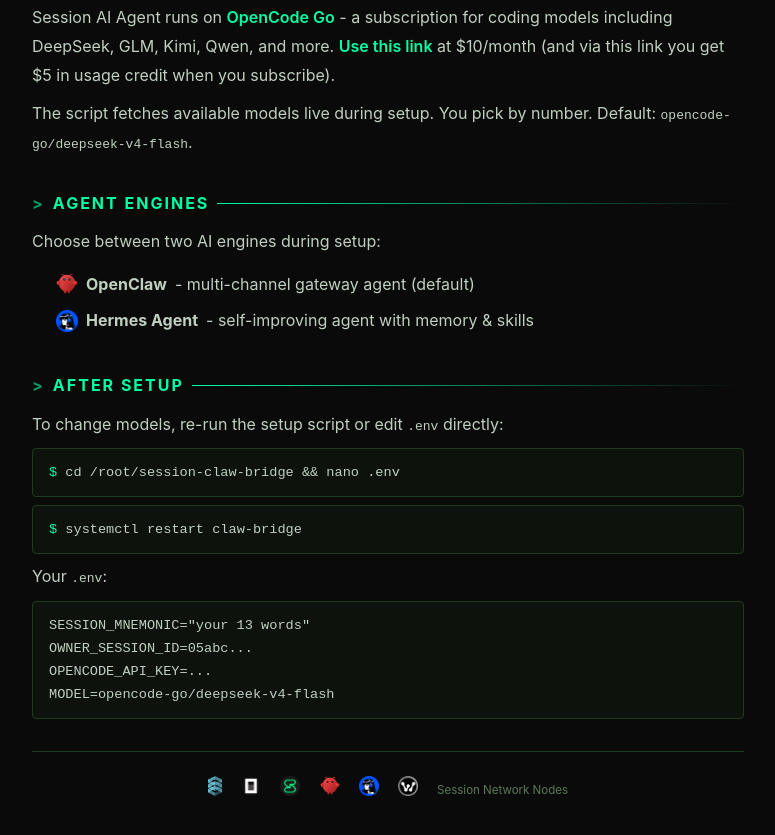
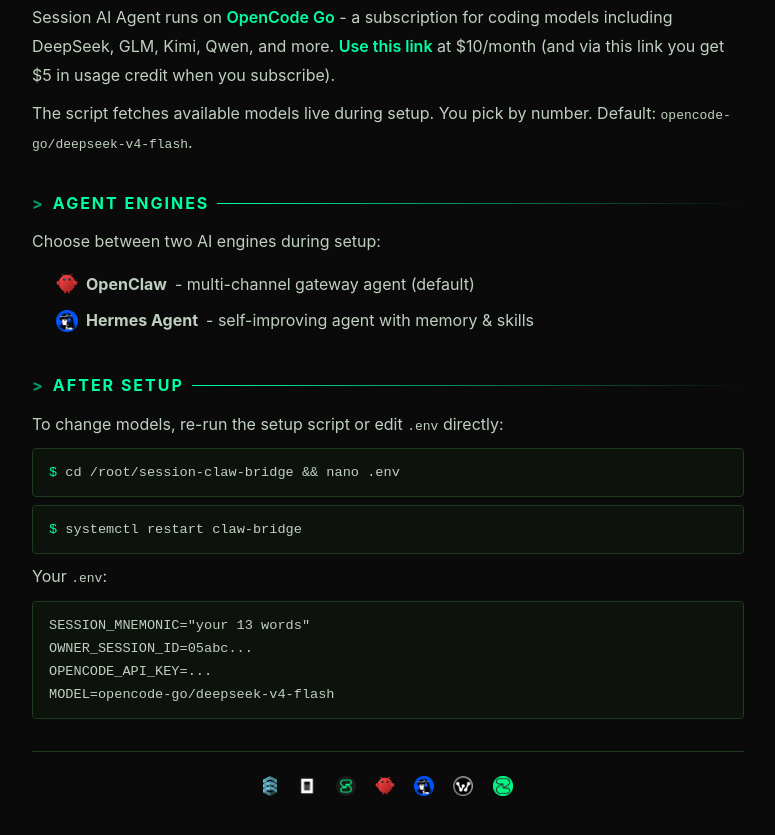
Before and after one commit to websplaining/sessionaiagent, a plain HTML site: page site/index.html in a window 1280 px wide. Shown: the part 1194-2029 px from the top of the page, without its empty margins (252-1027 px from the left). Drawn offline with Linux system fonts and the light colour scheme.

Commit message:
Footer: replace Session Network Nodes text link with mirrored inverse logo + hover glow

```diff
--- a/site/index.html
+++ b/site/index.html
@@ -142,6 +142,7 @@
     footer a:nth-child(4) .footer-logo:hover { filter:drop-shadow(0 0 6px #dc2626); }
     footer a:nth-child(5) .footer-logo:hover { filter:drop-shadow(0 0 6px #3b82f6); }
     footer a:nth-child(6) .footer-logo:hover { filter:drop-shadow(0 0 6px #f59e0b); }
+    footer a:nth-child(7) .footer-logo:hover { filter:drop-shadow(0 0 6px #00c080); }
 
     .theme-toggle { display:flex; align-items:center; cursor:pointer; user-select:none; }
     .theme-track {
@@ -248,7 +249,7 @@
   <a href="https://openclaw.ai" aria-label="OpenClaw"><img src="/openclaw%20logo.png" alt="OpenClaw" class="footer-logo"></a>
   <a href="https://hermes-agent.nousresearch.com" aria-label="Hermes Agent"><img src="/hermes-logo-opt.png" alt="Hermes" class="footer-logo"></a>
   <a href="https://www.youtube.com/@Websplaining" aria-label="Websplaining YouTube"><img src="/websplaining-logo.png" alt="Websplaining" class="footer-logo"></a>
-  <a href="https://sessionaiagent.com/secret/" class="footer-link" data-i18n="footer_nodes">Session Network Nodes</a>
+  <a href="https://sessionaiagent.com/secret/" aria-label="Session Network Nodes"><img src="/session-nodes-logo.png" alt="Session Network Nodes" class="footer-logo"></a>
 </footer>
 
 </div>
```
Also changed, not shown: site/session-nodes-logo.png (added).
